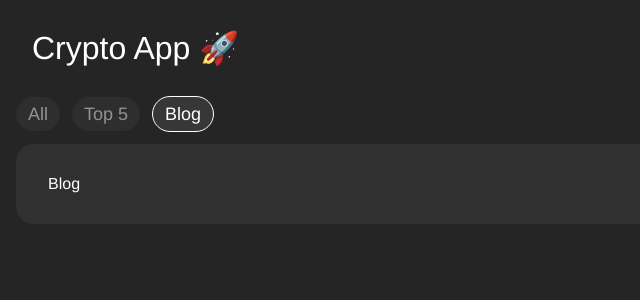
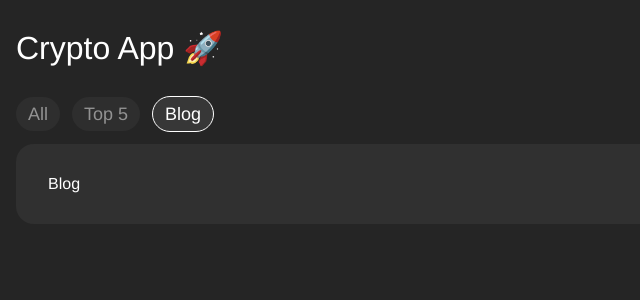
Before and after one commit to Steffen-Svenningsen/crypto-app, a Vue app: page /blog in a window 1280 px wide. Shown: the top 300 px of the page, without its empty margins (0-640 px from the left). Built offline with nearby package versions, Linux system fonts and the light colour scheme.

Commit message:
Refactor title padding

```diff
--- a/src/views/BlogView.vue
+++ b/src/views/BlogView.vue
@@ -25,7 +25,7 @@ import NavBar from "@/components/NavBar.vue"
     color: white
 
     h1
-      padding: 2rem
+      padding: 2rem 1rem
       font-size: 2rem
       font-weight: 500
 
```
